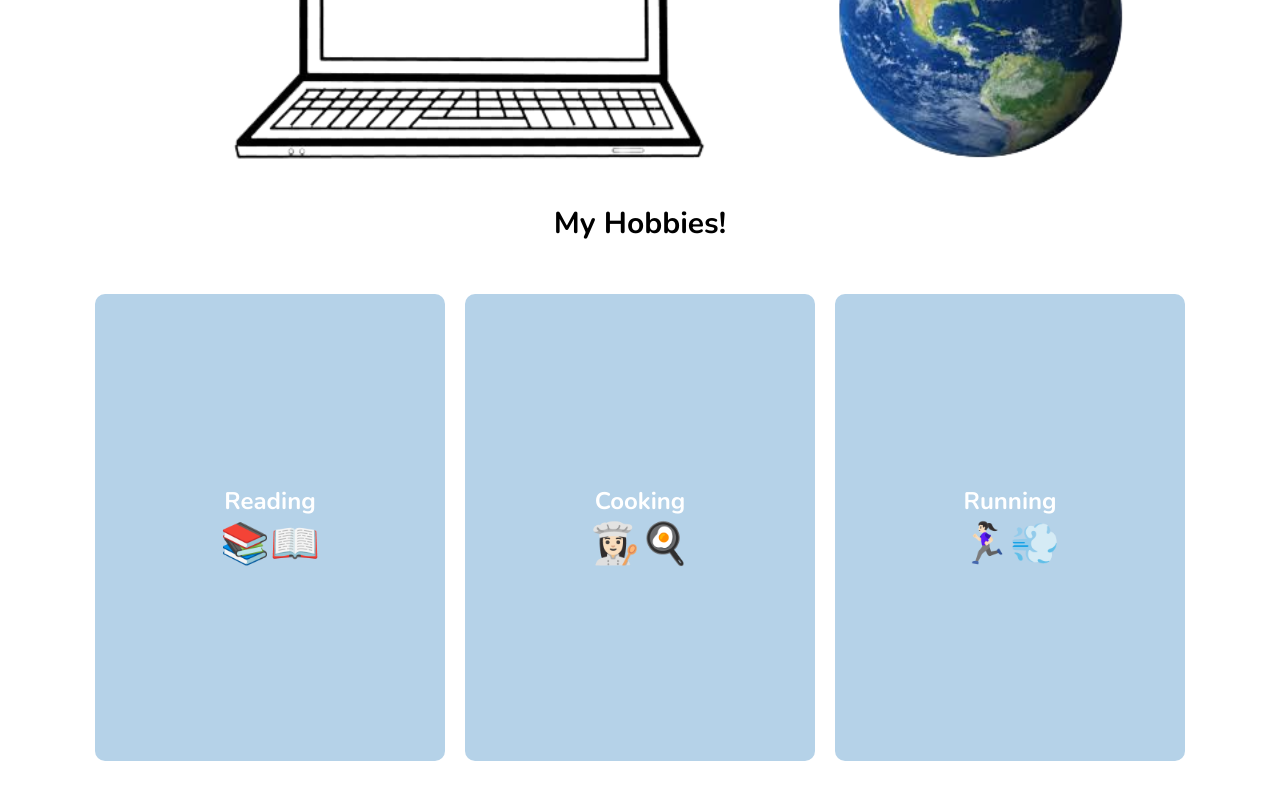
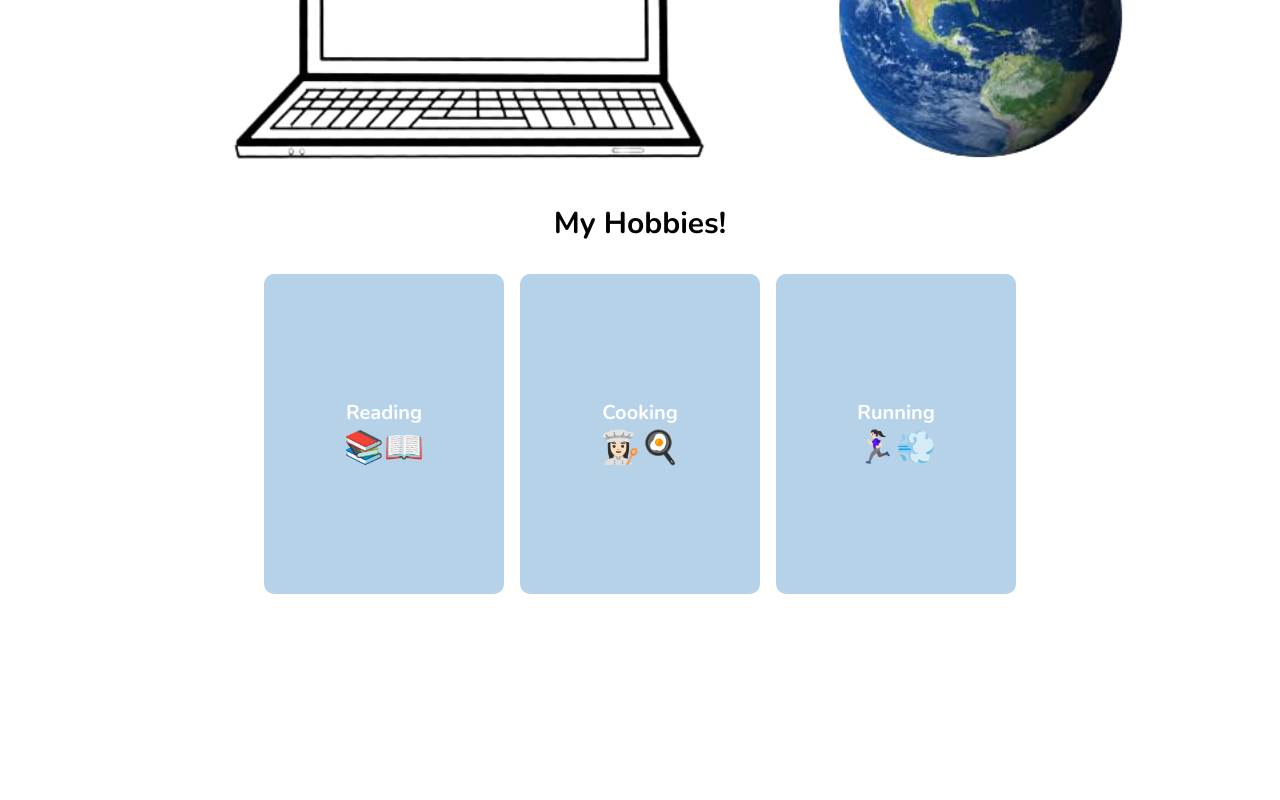
Before and after one commit to emilyho14/personal-website, a React (Vite) app: page /About in a window 1280 px wide. Shown: the part 518-1318 px from the top of the page. After the commit the page ends 1152 px from the top, so only its background shows below. Built offline with nearby package versions, Linux system fonts and the light colour scheme.

Commit message:
resizing flip cards

```diff
--- a/src/App.css
+++ b/src/App.css
@@ -109,28 +109,19 @@ body {
 .cards {
   display: flex;
   flex-wrap: wrap;
-  justify-content: space-between;
+  justify-content: center;
+  gap: 16px;
   margin: 10px;
-  padding-left: 2rem;
-  padding-right: 2rem;
+  padding: 1rem;
   color: white;
 }
 
-.cards {
-  display: flex;
-  flex-wrap: wrap;
-  gap: 20px;
-  justify-content: center;
-  padding: 2rem;
-  font-size: 200px;
-}
-
 .card {
-  flex: 1 1 300px;
-  max-width: 350px;
+  flex: 0 1 240px;
+  max-width: 240px;
   aspect-ratio: 3 / 4;
   perspective: 1000px;
-  font-size: 20px;
+  font-size: 16px;
 }
 
 .card-inner {
@@ -183,16 +174,16 @@ body {
 
 .card-back li,
 .card-back p {
-  font-size: 1.3em;
+  font-size: 1rem;
   line-height: 1.3;
 }
 
 .card-front h2 {
-  font-size: 1.2rem;
+  font-size: 1rem;
 }
 
 .about-card-emoji {
-  font-size: 2rem;
+  font-size: 1.6rem;
 }
 
 .research-div {
```
